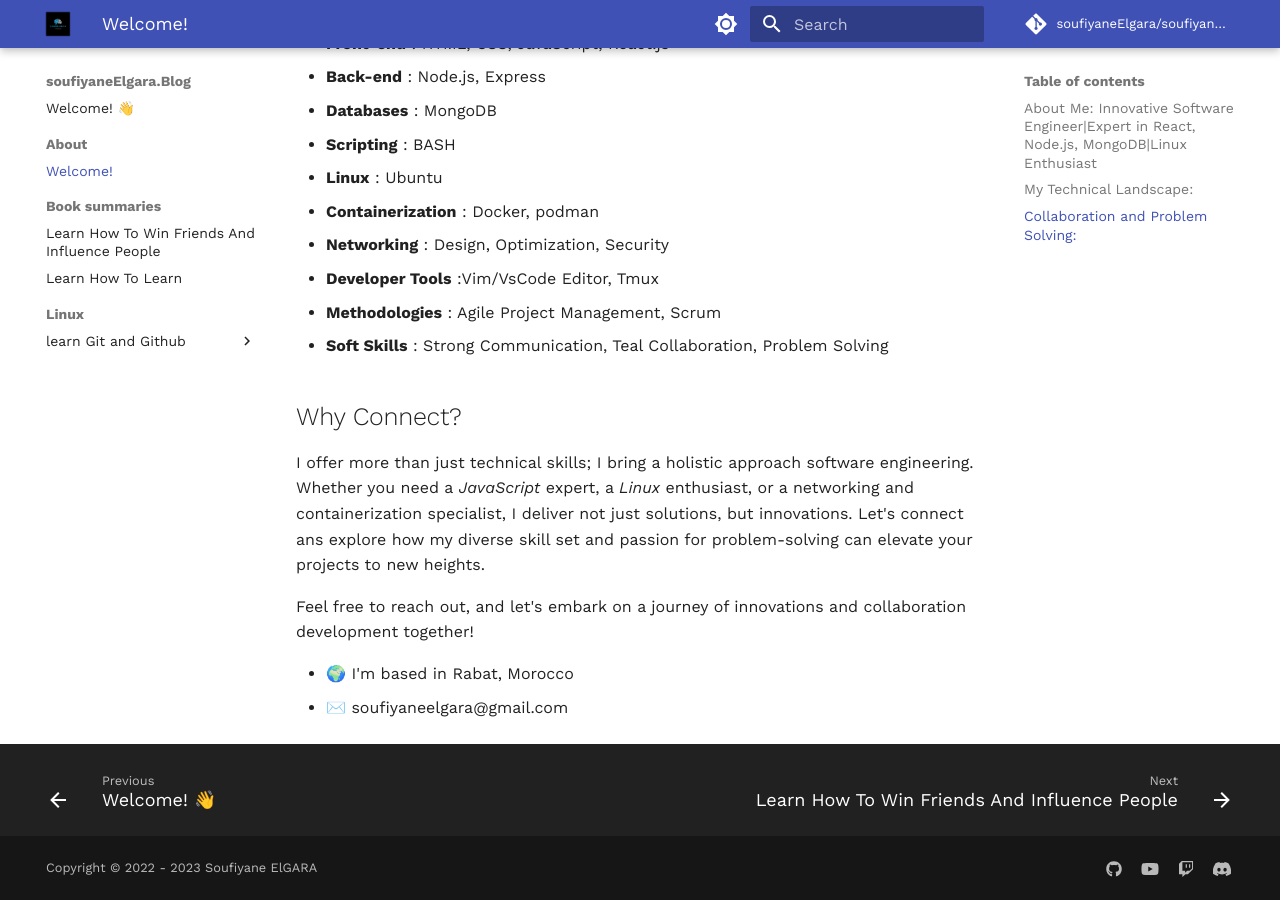
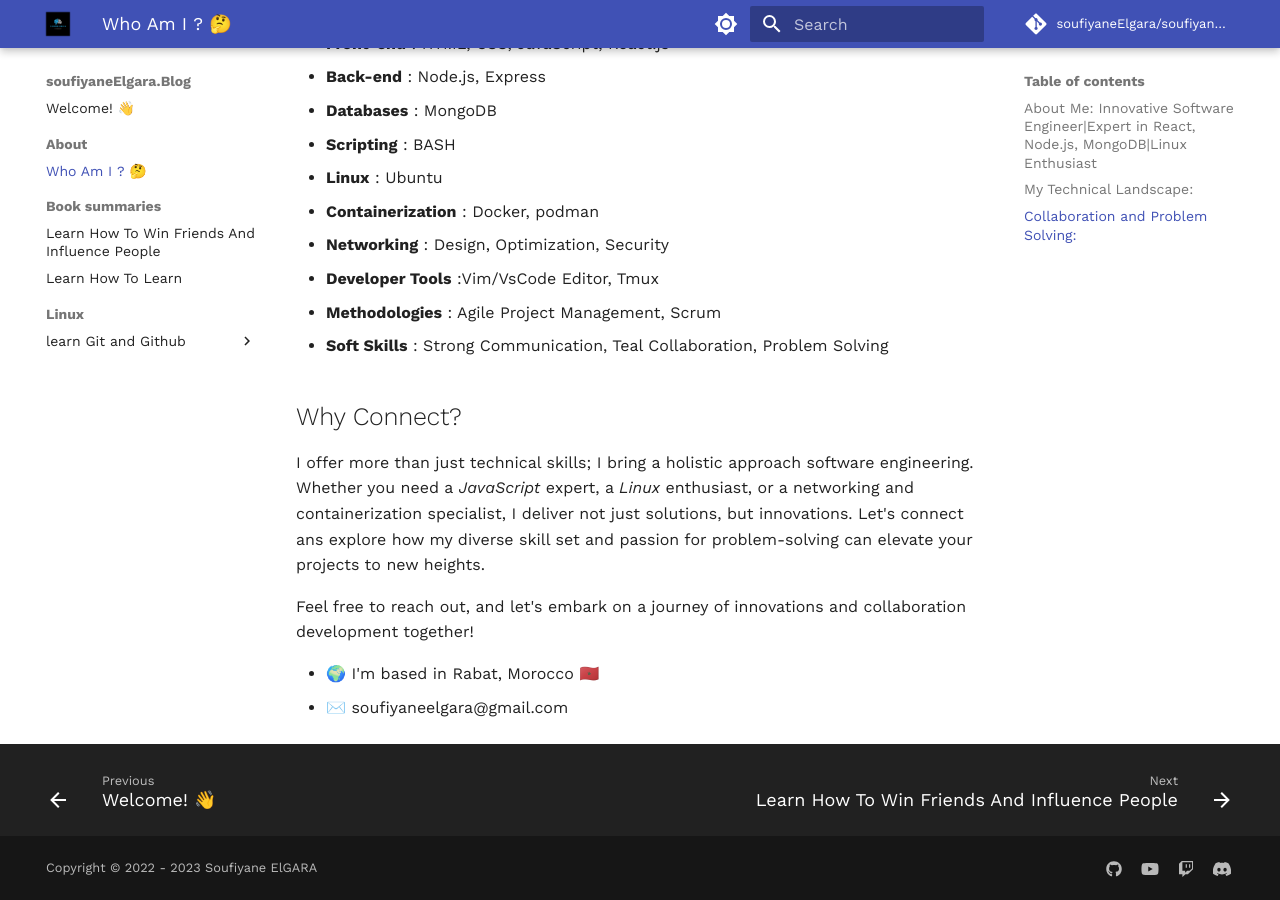
Before and after one commit to soufiyaneElgara/soufiyaneElgara.github.io, an MkDocs documentation site: the page built from docs/about/about.md, in a window 1280 px wide and 900 px high, scrolled down 975 px. Built offline with MkDocs 1.6.1 and Material for MkDocs 9.7.7, drawn with Linux system fonts in a browser that asks for light colours; comment, search, counter and statistics services are not loaded.

Commit message:
refactoring the About section, by changing the Title to 'Who Am I?', andding the flag of morocco

```diff
--- a/docs/about/about.md
+++ b/docs/about/about.md
@@ -1,4 +1,4 @@
-# Welcome!
+# Who Am I ? 🤔
 
 ## About Me: Innovative Software Engineer|Expert in React, Node.js, MongoDB|Linux Enthusiast
 
@@ -33,5 +33,5 @@ I offer more than just technical skills; I bring a holistic approach software en
 Feel free to reach out, and let's embark on a journey of innovations and collaboration development together!
 
 
-* 🌍 I'm based in Rabat, Morocco
+* 🌍 I'm based in Rabat, Morocco 🇲🇦
 * ✉️  soufiyaneelgara@gmail.com
```
